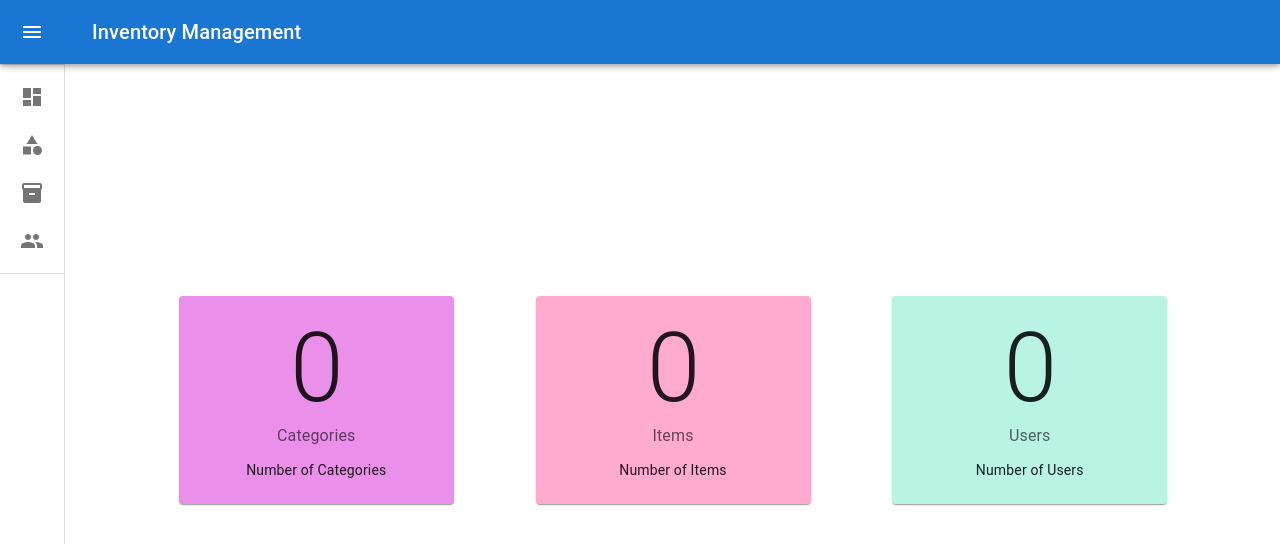
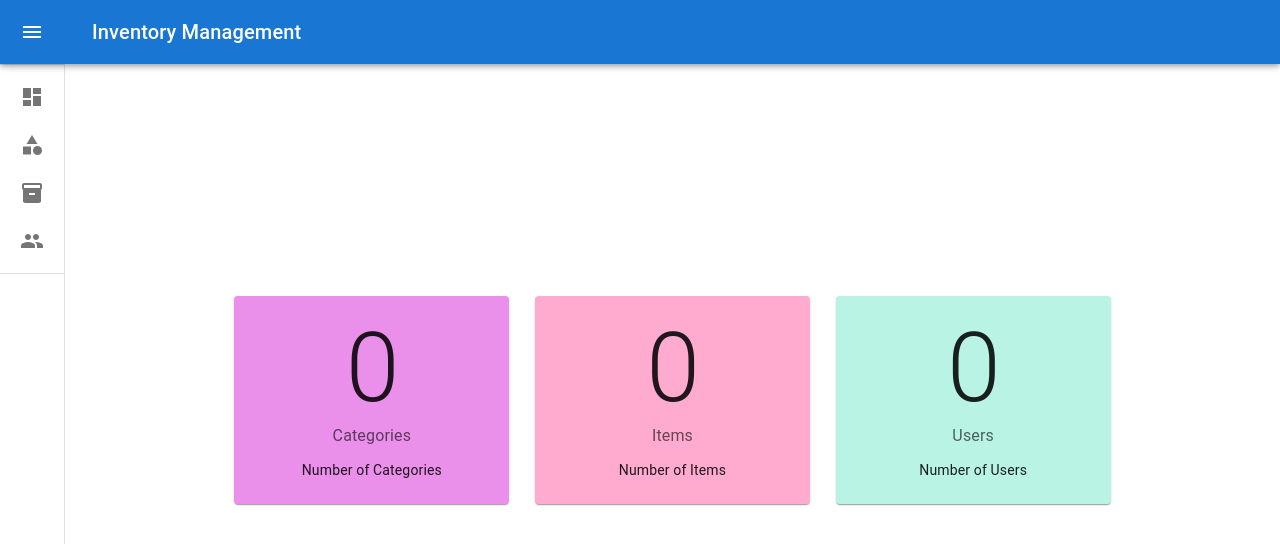
Before and after one commit to JunaidKhan444/Inventory-Management-ReduxReact, a React app in the folder inventory-management/: page /dashboard in a window 1280 px wide. Shown: the top 544 px of the page. Built offline with nearby package versions, Linux system fonts and the light colour scheme; the HTML template or start-up script is replaced by a standard one.

Commit message:
Styles Added

```diff
--- a/inventory-management/src/components/Dashboard.jsx
+++ b/inventory-management/src/components/Dashboard.jsx
@@ -34,7 +34,7 @@ export default function Dashboard() {
     const userCategory = useSelector(state => state.category);
 
     return (
-        <Box sx={{ display: "flex", flexWrap: "wrap", width: "90vw", justifyContent: "space-evenly" }}>
+        <Box sx={{ display: "flex", flexWrap: "wrap", width: "70vw", justifyContent: "space-around", gap: "6px" }}>
             {/* <Grid container spacing={2}>
                 <Grid item xs={4}> */}
             <Card sx={{ minWidth: 275, backgroundColor: "#EA8FEA" }}>
```
